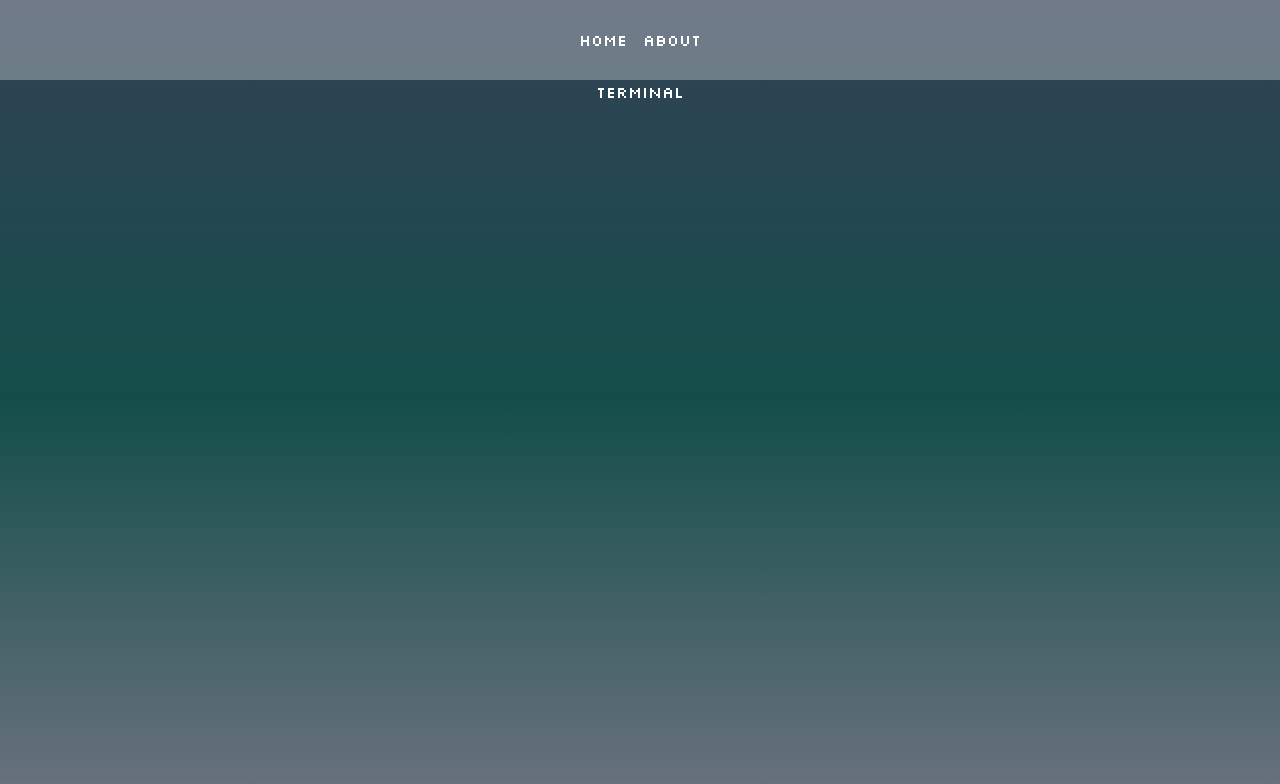
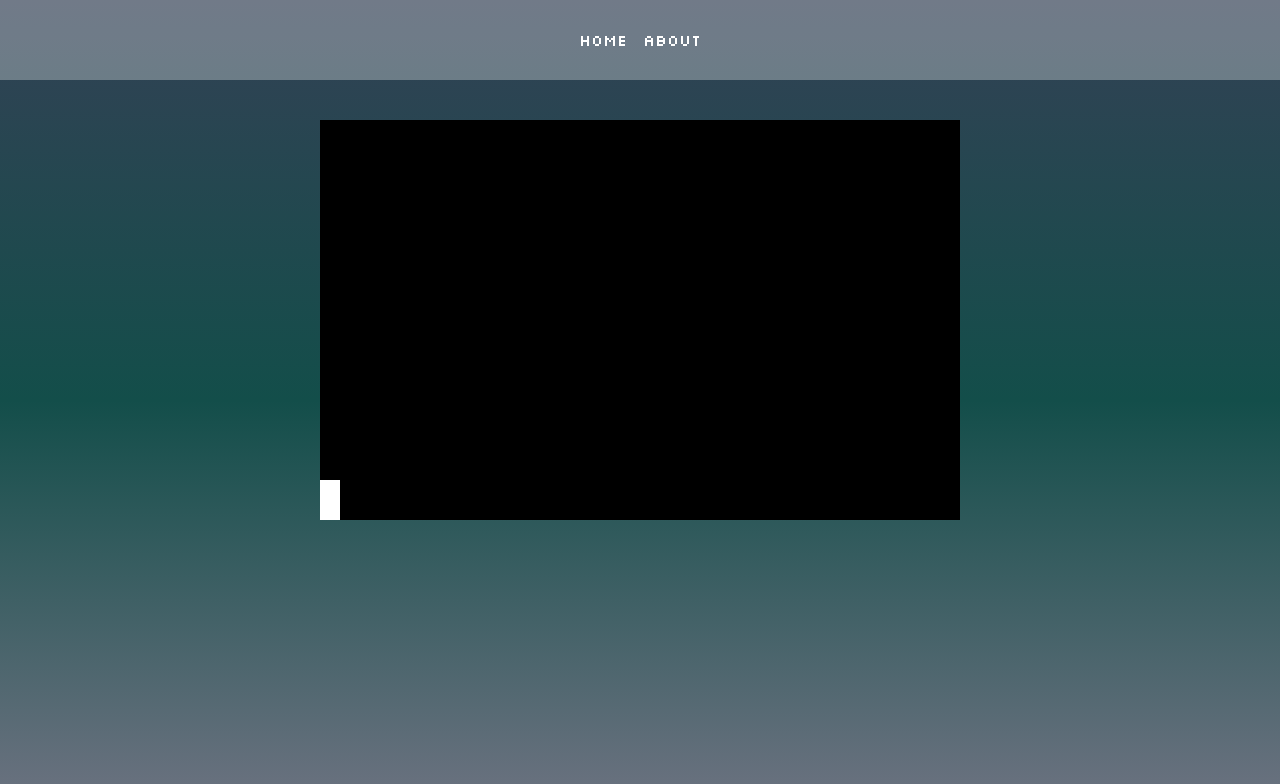
Before and after one commit to oscarsson444/cyberfortet, a React (Vite) app: page /terminal in a window 1280 px wide. Shown: the top 784 px of the page. Built offline with nearby package versions, Linux system fonts and the light colour scheme.

Commit message:
WIP terminal design.

```diff
--- /dev/null
+++ b/src/components/terminal/Cursor.jsx
@@ -0,0 +1,3 @@
+export default function Cursor() {
+  return <div className="w-5 h-10  transform bg-white"></div>;
+}
--- /dev/null
+++ b/src/components/terminal/File.js
@@ -0,0 +1,5 @@
+// Inode and tree structure
+
+class Inode {
+  name = "";
+}
--- a/src/routes/terminal.jsx
+++ b/src/routes/terminal.jsx
@@ -1,7 +1,13 @@
-export default function Terminal() {
+import Cursor from "../components/terminal/Cursor";
+
+export default function Terminal({}) {
   return (
-    <div className="text-white">
-      <p>Terminal</p>
+    <div className="text-white mt-10">
+      <div className="bg-black grid grid-rows-10 grid-cols-50 w-[50vw] h-[50vh] text-green-500 overflow-hidden">
+        <div className=" row-start-10">
+          <Cursor />
+        </div>
+      </div>
     </div>
   );
 }
```
